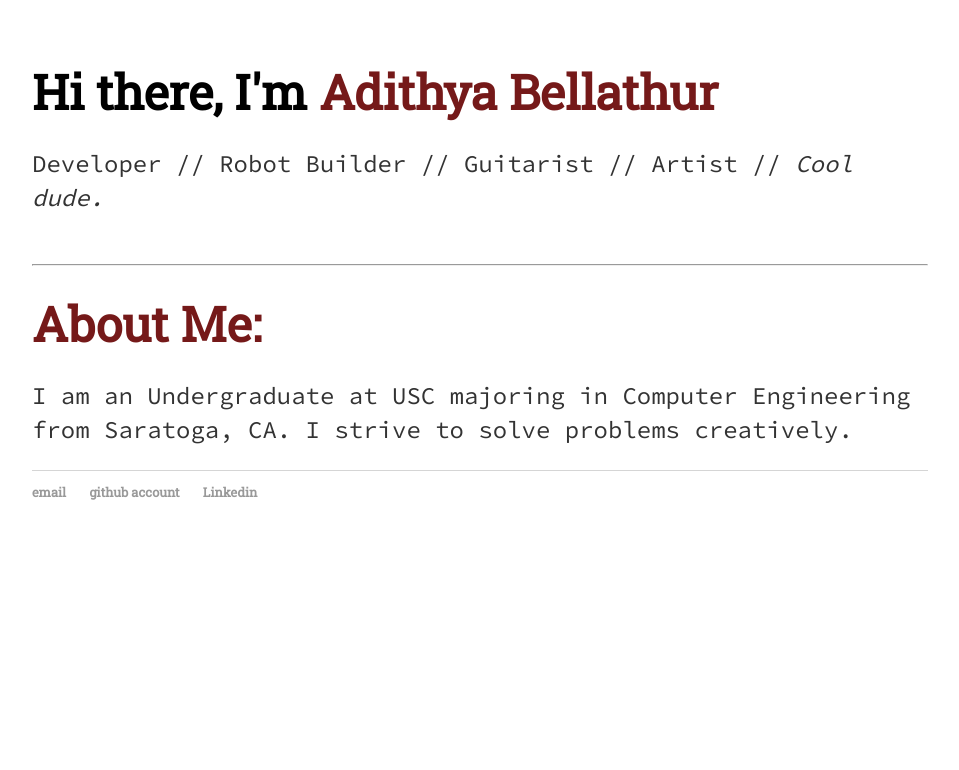
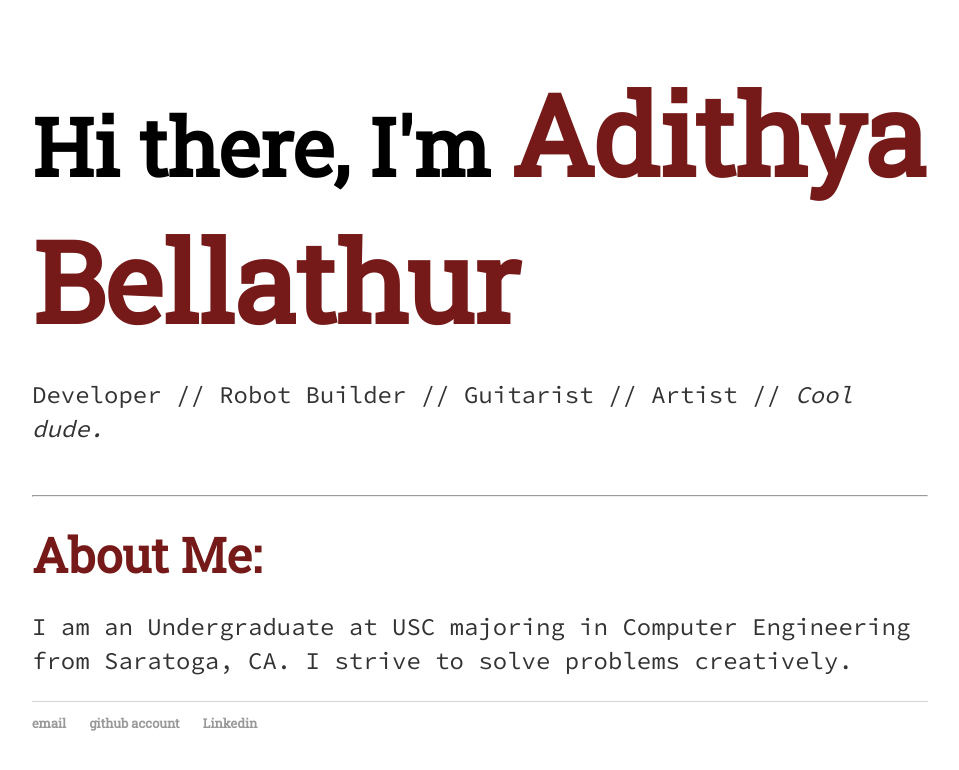
Before and after one commit to adibellathur/adibellathur.github.io, a Jekyll site: the page built from index.html, in a window 1280 px wide. Shown: the top 770 px of the page, without its empty margins (160-1119 px from the left). Built offline with Jekyll 4.4.1, drawn with Linux system fonts in a browser that asks for light colours.

Commit message:
file size changes

```diff
--- a/css/main.css
+++ b/css/main.css
@@ -22,11 +22,18 @@ a:hover {
     text-decoration: underline;
 }
 h1 {
-    font-size: 3em;
+    font-size: 5em;
 	font-family: 'Roboto Slab', serif;
 	display: inline
 }
 h2 {
+    font-size: 7em;
+    font-family: 'Roboto Slab', serif;
+	/*font-family:'Helvetica Neue', 'Arial', 'Sans-Serif';*/
+	color: #751919;
+	display: inline
+}
+h3 {
     font-size: 3em;
     font-family: 'Roboto Slab', serif;
 	/*font-family:'Helvetica Neue', 'Arial', 'Sans-Serif';*/
--- a/index.html
+++ b/index.html
@@ -8,7 +8,7 @@ title: Adithya Bellathur
 	<br>
 	<hr>
 	<br>
-	<h2>About Me:</h2>
+	<h3>About Me:</h3>
 	<p>
 	I am an Undergraduate at USC majoring in Computer Engineering from Saratoga, CA. I strive to solve problems creatively.
 </div><!-- /.blurb -->
```
